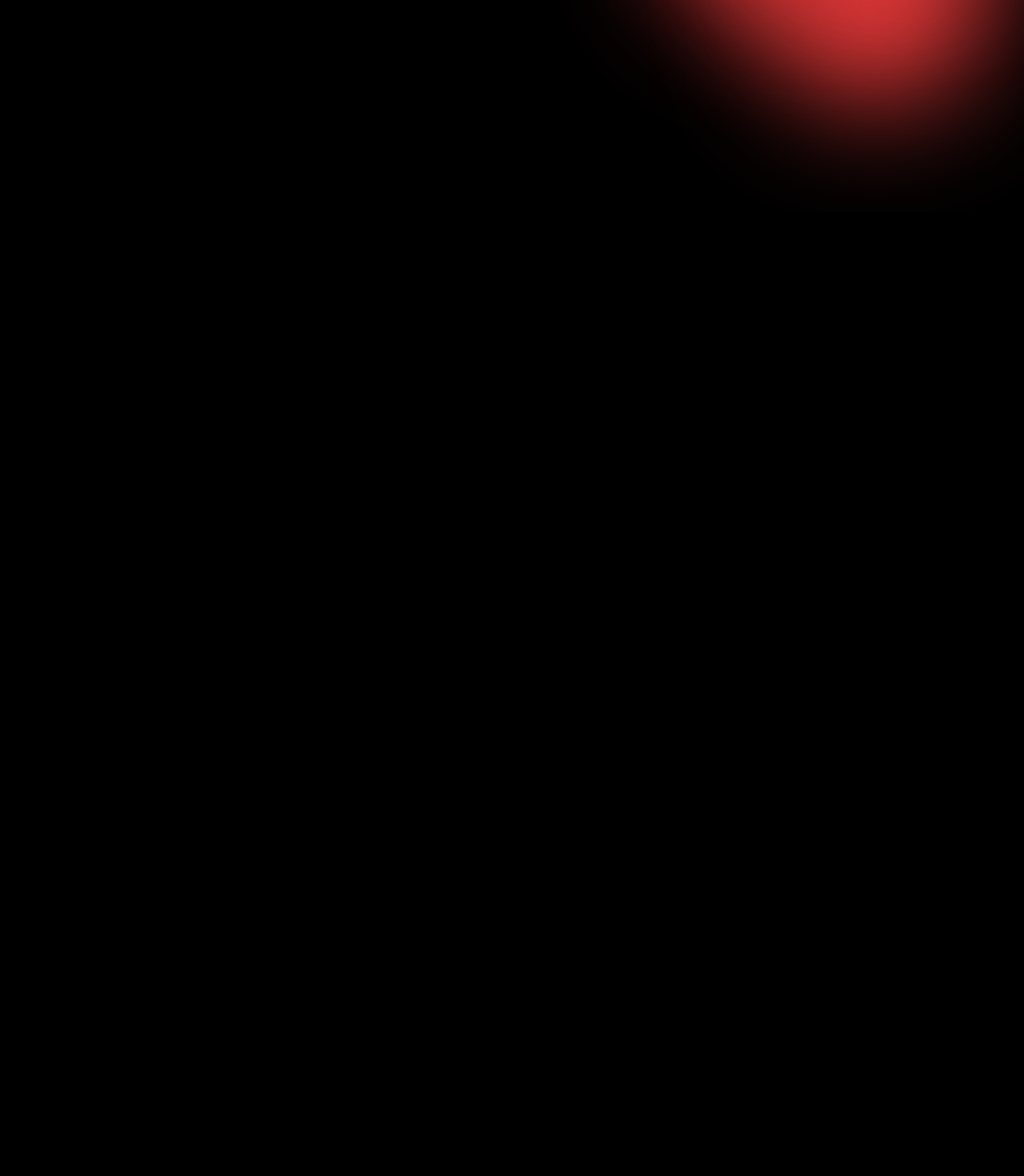
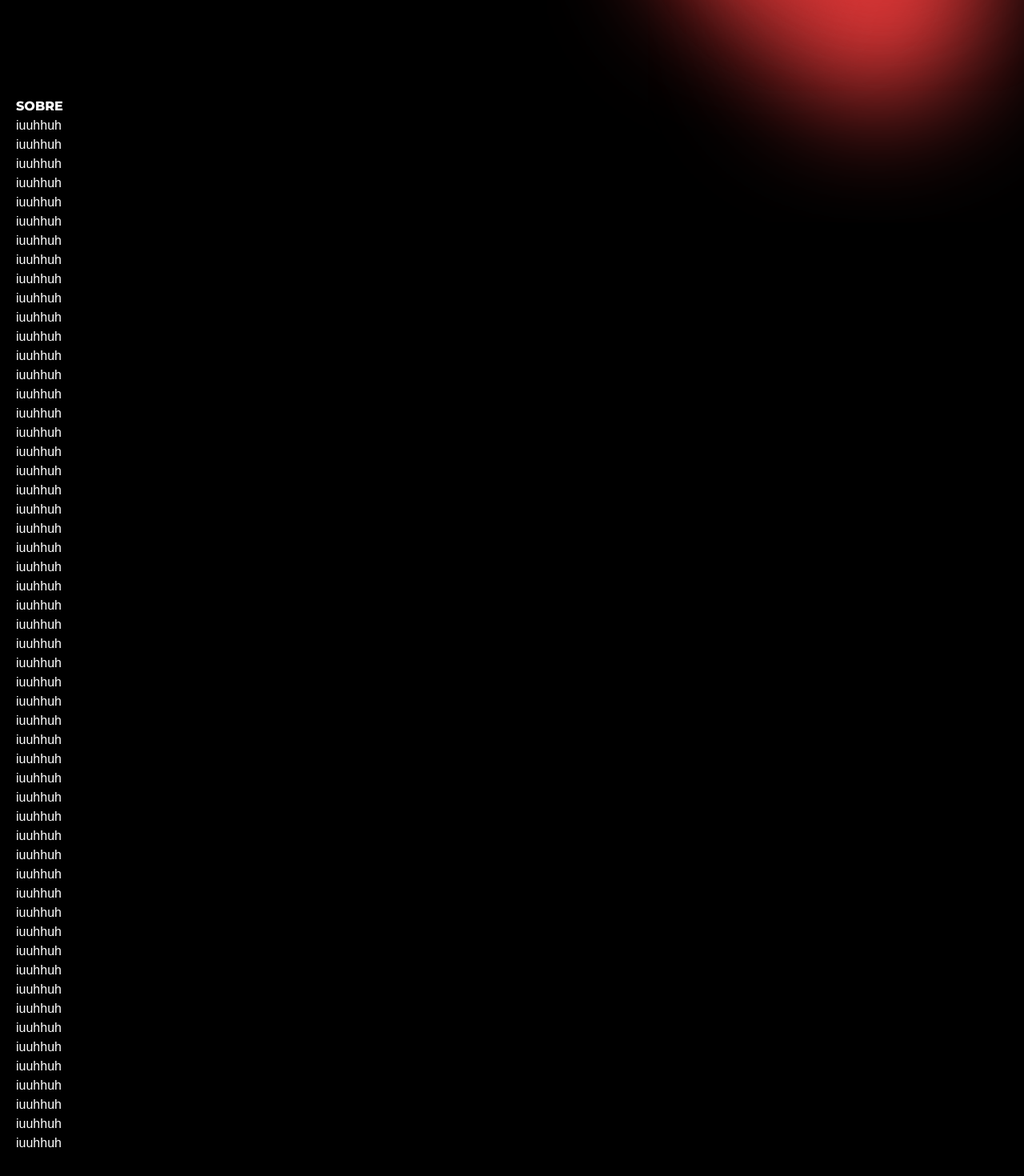
Before and after one commit to Alessandro-Miranda/cc-trilha-front, a React (Vite) app: page / in a window 1280 px wide. Shown: the part 480-1950 px from the top of the page at 80% size. Before the commit the page ends 800 px from the top, so only its background shows below. Built offline with nearby package versions, Linux system fonts and the light colour scheme; a web font is replaced by a local one.

Commit message:
feat: add footer component and update classes to create parallax footer effect

```diff
--- a/src/App.tsx
+++ b/src/App.tsx
@@ -1,5 +1,6 @@
 import { motion } from 'framer-motion';
 import { useRef } from 'react';
+import { Footer } from './components/layout/Footer';
 import { AnimatedPageTransition } from './components/ui/AnimatedPageTransition';
 import { DecorationImage } from './components/ui/DecorationImage';
 import { Divider } from './components/ui/Divider';
@@ -16,10 +17,10 @@ function App() {
         initial={{ opacity: 0 }}
         animate={{ opacity: 1 }}
         transition={{ delay: 1, ease: [0.22, 1, 0.36, 1] }}
-        className="px-5 max-w-screen-sm md:max-w-screen-md lg:max-w-screen-lg xl:max-w-screen-xl 2xl:max-w-screen-2xl overflow-x-hidden"
+        className="px-5 max-w-screen-sm md:max-w-screen-md lg:max-w-screen-lg xl:max-w-screen-xl 2xl:max-w-screen-2xl overflow-x-hidden relative mb-96 bg-black"
       >
-        <header className="relative py-36">
-          <h1 className="text-4xl font-semibold ">Alessandro Miranda</h1>
+        <header className="relative py-36 z-10">
+          <h1 className="text-4xl">Alessandro Miranda</h1>
           <h2 className="font-subHeading text-lg mb-5">Desenvolvedor Front-end</h2>
           <p className="text-sm">
             Desenvolvedor em busca de criar sites leves, minimalistas, mas que atendam às
@@ -35,9 +36,68 @@ function App() {
         <Divider />
 
         <section className="py-36" ref={sectionTargetToScrollDown}>
+          <h2 className='uppercase'>
+            Sobre
+          </h2>
 
+          <p>iuuhhuh</p>
+          <p>iuuhhuh</p>
+          <p>iuuhhuh</p>
+          <p>iuuhhuh</p>
+          <p>iuuhhuh</p>
+          <p>iuuhhuh</p>
+          <p>iuuhhuh</p>
+          <p>iuuhhuh</p>
+          <p>iuuhhuh</p>
+          <p>iuuhhuh</p>
+          <p>iuuhhuh</p>
+          <p>iuuhhuh</p>
+          <p>iuuhhuh</p>
+          <p>iuuhhuh</p>
+          <p>iuuhhuh</p>
+          <p>iuuhhuh</p>
+          <p>iuuhhuh</p>
+          <p>iuuhhuh</p>
+          <p>iuuhhuh</p>
+          <p>iuuhhuh</p>
+          <p>iuuhhuh</p>
+          <p>iuuhhuh</p>
+          <p>iuuhhuh</p>
+          <p>iuuhhuh</p>
+          <p>iuuhhuh</p>
+          <p>iuuhhuh</p>
+          <p>iuuhhuh</p>
+          <p>iuuhhuh</p>
+          <p>iuuhhuh</p>
+          <p>iuuhhuh</p>
+          <p>iuuhhuh</p>
+          <p>iuuhhuh</p>
+          <p>iuuhhuh</p>
+          <p>iuuhhuh</p>
+          <p>iuuhhuh</p>
+          <p>iuuhhuh</p>
+          <p>iuuhhuh</p>
+          <p>iuuhhuh</p>
+          <p>iuuhhuh</p>
+          <p>iuuhhuh</p>
+          <p>iuuhhuh</p>
+          <p>iuuhhuh</p>
+          <p>iuuhhuh</p>
+          <p>iuuhhuh</p>
+          <p>iuuhhuh</p>
+          <p>iuuhhuh</p>
+          <p>iuuhhuh</p>
+          <p>iuuhhuh</p>
+          <p>iuuhhuh</p>
+          <p>iuuhhuh</p>
+          <p>iuuhhuh</p>
+          <p>iuuhhuh</p>
+          <p>iuuhhuh</p>
+          <p>iuuhhuh</p>
         </section>
       </motion.main>
+
+      <Footer />
 
       <AnimatedPageTransition />
     </>
```
